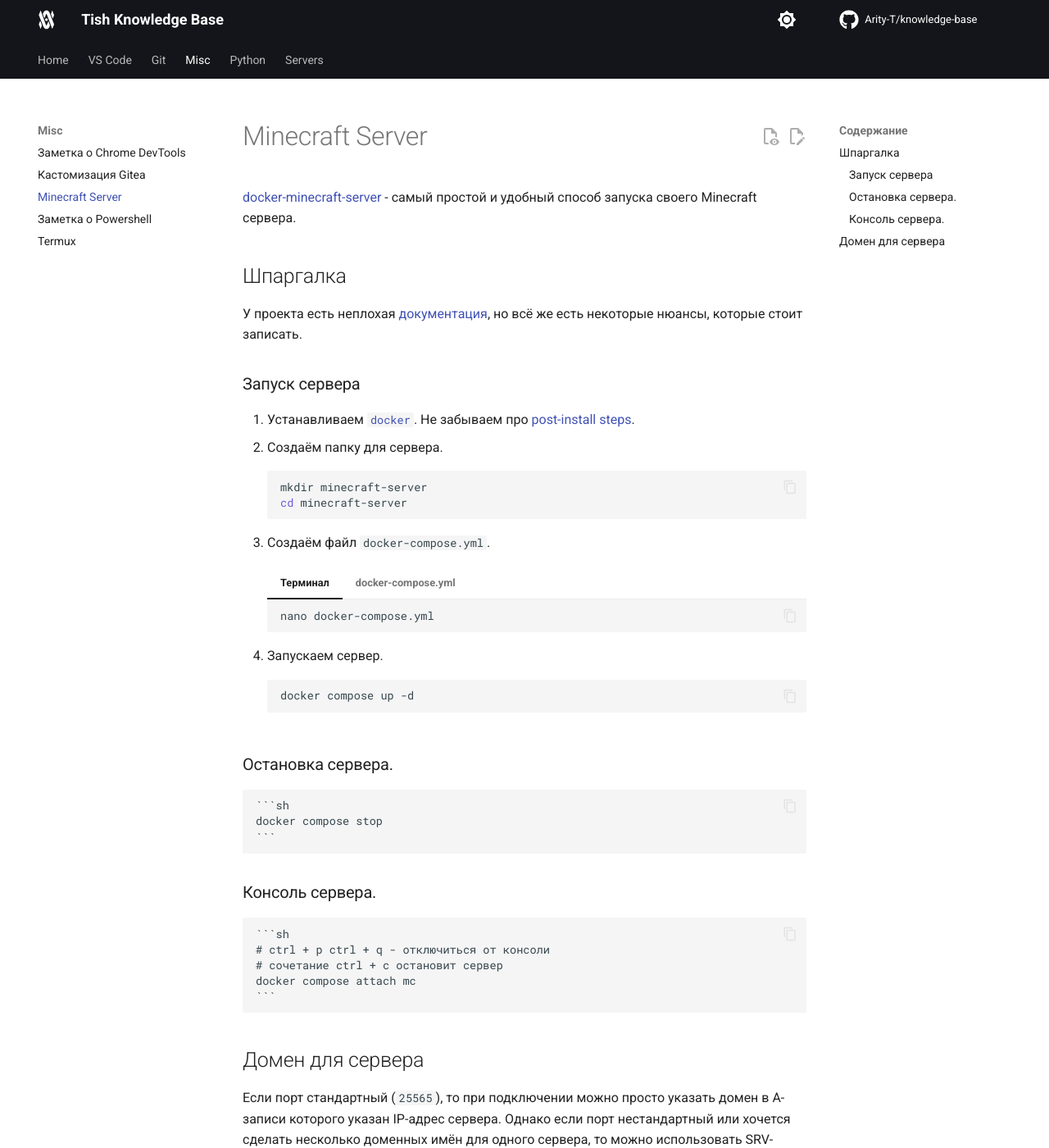
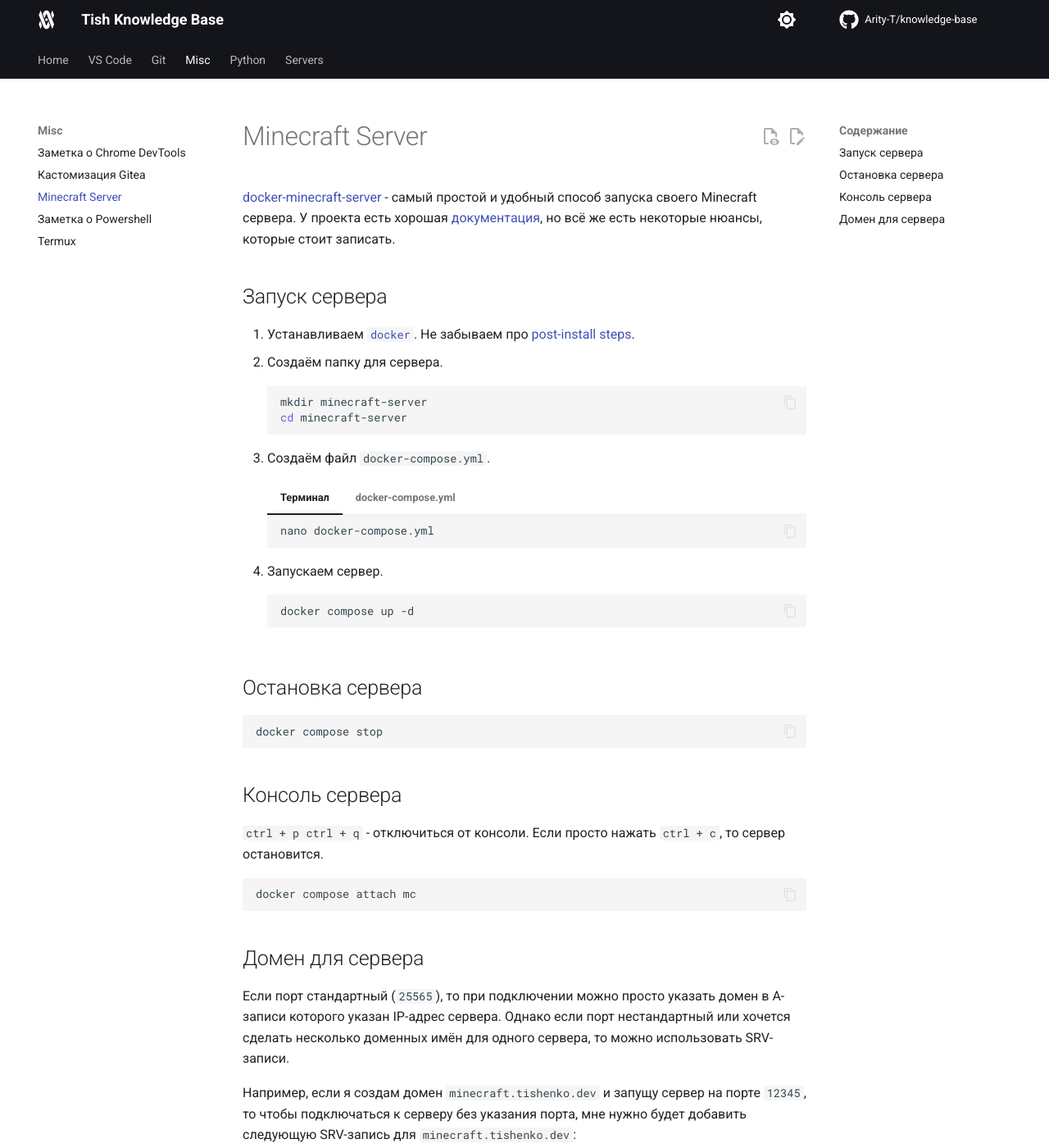
Before and after one commit to Arity-T/knowledge-base, an MkDocs documentation site: the page built from docs/misc/minecraft-server.md, in a window 1280 px wide and 1400 px high. Shown: the whole window at 82% size. Built offline with MkDocs 1.6.1 and Material for MkDocs 9.7.7, drawn with Linux system fonts in a browser that asks for light colours; comment, search, counter and statistics services are not loaded.

Commit message:
Мелкие правки

````diff
--- a/docs/misc/minecraft-server.md
+++ b/docs/misc/minecraft-server.md
@@ -1,12 +1,8 @@
 # Minecraft Server
 
-[docker-minecraft-server](https://github.com/itzg/docker-minecraft-server) - самый простой и удобный способ запуска своего Minecraft сервера.
+[docker-minecraft-server](https://github.com/itzg/docker-minecraft-server) - самый простой и удобный способ запуска своего Minecraft сервера. У проекта есть хорошая [документация](https://docker-minecraft-server.readthedocs.io/en/latest/), но всё же есть некоторые нюансы, которые стоит записать.
 
-## Шпаргалка
-
-У проекта есть неплохая [документация](https://docker-minecraft-server.readthedocs.io/en/latest/), но всё же есть некоторые нюансы, которые стоит записать.
-
-### Запуск сервера
+## Запуск сервера
 
 1. Устанавливаем [`docker`](https://docs.docker.com/engine/install/ubuntu/#install-using-the-repository). Не забываем про [post-install steps](https://docs.docker.com/engine/install/linux-postinstall/#manage-docker-as-a-non-root-user).
 2. Создаём папку для сервера.
@@ -58,8 +54,13 @@
 
               # Иконка сервера
               # Надо разместить файл icon.png в ./data/
-              ICON: /data/icon.png
-              OVERRIDE_ICON: true
+              # ICON: /data/icon.png
+              # OVERRIDE_ICON: true
+
+              # Автоотключение пустого сервера
+              # ENABLE_AUTOSTOP: TRUE
+              # AUTOSTOP_TIMEOUT_EST: 300
+              # AUTOSTOP_TIMEOUT_INIT: 600
 
             volumes:
               - ./data:/data
@@ -71,19 +72,20 @@
     docker compose up -d
     ```
 
-### Остановка сервера.
+## Остановка сервера
 
-    ```sh
-    docker compose stop
-    ```
+```sh
+docker compose stop
+```
 
-### Консоль сервера.
+## Консоль сервера
 
-    ```sh
-    # ctrl + p ctrl + q - отключиться от консоли
-    # сочетание ctrl + c остановит сервер
-    docker compose attach mc
-    ```
+`ctrl + p ctrl + q` - отключиться от консоли.
+Если просто нажать `ctrl + c`, то сервер остановится.
+
+```sh
+docker compose attach mc
+```
 
 ## Домен для сервера
 
````
Also changed, not shown: other parts of docs/misc/minecraft-server.md (+1 -1 lines).
